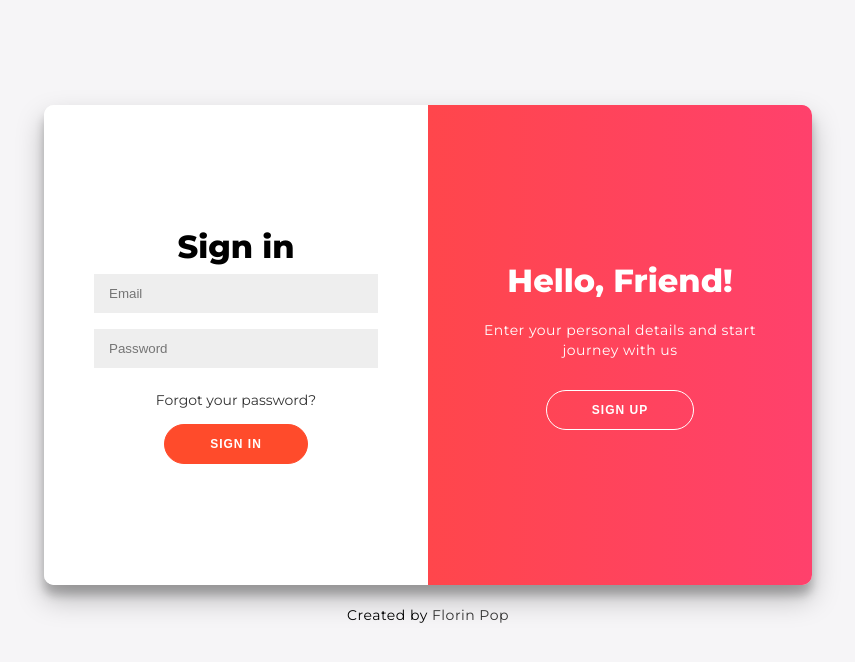
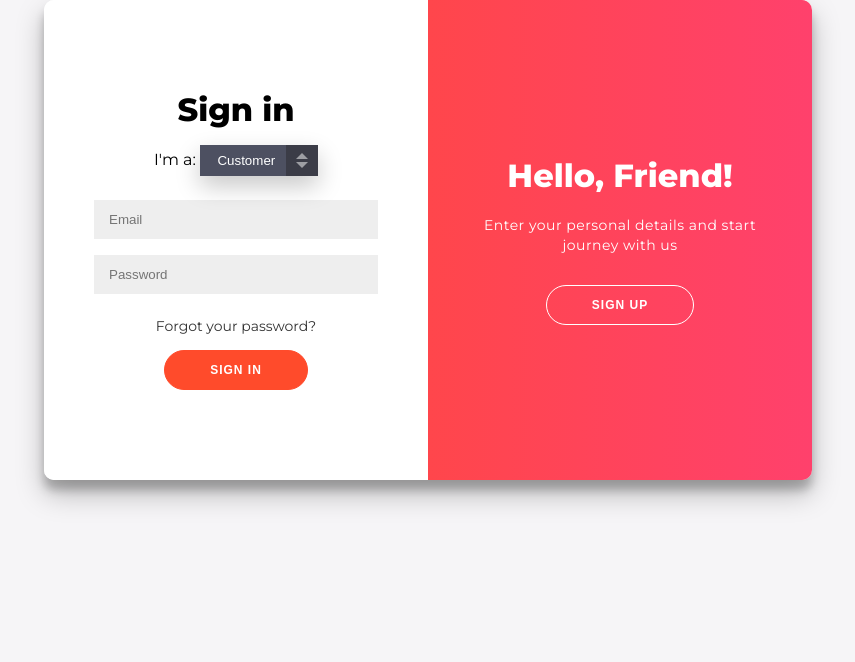
Before and after one commit to Itsanexpriment/Coupon-system---Frontend, a React (Create React App) app: page /login in a window 1280 px wide. Shown: the top 662 px of the page, without its empty margins (212-1067 px from the left). Built offline with nearby package versions, Linux system fonts and the light colour scheme.

Commit message:
Expanded login page

```diff
--- a/package.json
+++ b/package.json
@@ -7,6 +7,7 @@
     "@testing-library/jest-dom": "^5.16.5",
     "@testing-library/react": "^13.4.0",
     "@testing-library/user-event": "^13.5.0",
+    "axios": "^1.3.3",
     "react": "^18.2.0",
     "react-dom": "^18.2.0",
     "react-redux": "^8.0.5",
--- a/src/App.css
+++ b/src/App.css
@@ -1,38 +1,10 @@
-.App {
-  text-align: center;
+@import url('https://fonts.googleapis.com/css?family=Montserrat:400,800');
+
+body {
+	background: #f6f5f7;
+	display: flex;
+	justify-content: center;
+	align-items: center;
+	flex-direction: column;
+	font-family: 'Montserrat', sans-serif;
 }
-
-.App-logo {
-  height: 40vmin;
-  pointer-events: none;
-}
-
-@media (prefers-reduced-motion: no-preference) {
-  .App-logo {
-    animation: App-logo-spin infinite 20s linear;
-  }
-}
-
-.App-header {
-  background-color: #282c34;
-  min-height: 100vh;
-  display: flex;
-  flex-direction: column;
-  align-items: center;
-  justify-content: center;
-  font-size: calc(10px + 2vmin);
-  color: white;
-}
-
-.App-link {
-  color: #61dafb;
-}
-
-@keyframes App-logo-spin {
-  from {
-    transform: rotate(0deg);
-  }
-  to {
-    transform: rotate(360deg);
-  }
-}
--- a/src/index.css
+++ b/src/index.css
@@ -7,7 +7,6 @@ body {
   -moz-osx-font-smoothing: grayscale;
 }
 
-code {
-  font-family: source-code-pro, Menlo, Monaco, Consolas, 'Courier New',
-    monospace;
+* {
+	box-sizing: border-box;
 }
--- a/src/pages/login/Login.css
+++ b/src/pages/login/Login.css
@@ -1,21 +1,3 @@
-
-@import url('https://fonts.googleapis.com/css?family=Montserrat:400,800');
-
-* {
-	box-sizing: border-box;
-}
-
-body {
-	background: #f6f5f7;
-	display: flex;
-	justify-content: center;
-	align-items: center;
-	flex-direction: column;
-	font-family: 'Montserrat', sans-serif;
-	height: 100vh;
-	margin: -20px 0 50px;
-}
-
 h1 {
   font-weight: bold;
   margin: 0;
@@ -33,10 +15,6 @@ p {
   margin: 20px 0 30px;
 }
 
-span {
-	font-size: 12px;
-}
-
 a {
   color: #333;
   font-size: 14px;
@@ -44,7 +22,8 @@ a {
   margin: 15px 0;
 }
 
-button {
+.sign-in-btn,
+.sign-up-btn {
   border-radius: 20px;
   border: 1px solid #FF4B2B;
   background-color: #FF4B2B;
@@ -65,7 +44,7 @@ button:focus {
   outline: none;
 }
 
-button.ghost {
+button.sign-up-btn {
   background-color: transparent;
   border-color: #FFFFFF;
 }
@@ -92,8 +71,8 @@ input {
 .container {
   background-color: #fff;
   border-radius: 10px;
-  	box-shadow: 0 14px 28px rgba(0,0,0,0.25),
-			0 10px 10px rgba(0,0,0,0.22);
+  box-shadow: 0 14px 28px rgba(0, 0, 0, 0.25),
+    0 10px 10px rgba(0, 0, 0, 0.22);
   position: relative;
   overflow: hidden;
   width: 768px;
@@ -176,6 +155,55 @@ input {
   transform: translateX(0);
 }
 
-.credits {
-  text-align: center;
+.custom-select {
+  position: relative;
+  margin-top: 1rem;
+  margin-bottom: 1rem;
 }
+
+select {
+  box-shadow: 0 10px 25px rgba(0, 0, 0, 0.22);
+  padding: 0.5em 2em 0.5em 1em;
+  background: #4d5061;
+  color: white;
+  border: 0;
+}
+
+.custom-arrow {
+  position: absolute;
+  top: 0;
+  right: 0;
+  display: block;
+  background-color: #3b3c47;
+  height: 100%;
+  width: 2rem;
+  pointer-events: none;
+}
+
+.custom-arrow::before,
+.custom-arrow::after {
+  --size: 0.4em;
+
+  content: '';
+  position: absolute;
+
+  left: 50%;
+  top: 50%;
+  transform: translate(-50%, -50%);
+}
+
+.custom-arrow::before {
+  border-left: var(--size) solid transparent;
+  border-right: var(--size) solid transparent;
+  border-bottom: var(--size) solid rgba(255, 255, 255, 0.5);
+
+  top:35%;
+}
+
+.custom-arrow::after {
+  border-left: var(--size) solid transparent;
+  border-right: var(--size) solid transparent;
+  border-top: var(--size) solid rgba(255, 255, 255, 0.5);
+
+  top:65%;
+}
--- a/src/pages/login/Login.js
+++ b/src/pages/login/Login.js
@@ -1,21 +1,54 @@
+import axios from 'axios';
+import { useState, useRef } from 'react';
 import './Login.css'
 
 const Login = () => {
+
+  const [tokens, setTokens] = useState();
+
+  const emailRef = useRef(null);
+  const passwordRef = useRef(null);
+
   const handleLogin = (event) => {
     event.preventDefault();
-    console.log("Login button pressed");
+
+    const credentials = {
+      email: emailRef.current.value,
+      password: passwordRef.current.value
+    }
+
+    performLogin(credentials);
+  }
+
+  const performLogin = (credentials) => {
+    axios
+      .post("http://localhost:8080/api/login?type=customer", credentials)
+      .then(response => setTokens(response.data))
+      .catch(err => console.log(err.response.data));
+  }
+
+  const handleChangeUserType = (event) => {
+    event.preventDefault();
   }
 
   return (
     <>
       <div className="container" id="container">
         <div className="form-container sign-in-container">
-          <form action=''>
+          <form>
             <h1>Sign in</h1>
-            <input type="email" placeholder="Email" />
-            <input type="password" placeholder="Password" />
-            <a href="#">Forgot your password?</a>
-            <button type='submit' onClick={handleLogin}>Sign In</button>
+            <div className="custom-select">
+              <label htmlFor="select-menu">I'm a: </label>
+              <select>
+                <option value="">Customer</option>
+                <option value="">Company</option>
+              </select>
+              <span className="custom-arrow"></span>
+            </div>
+            <input type="email" ref={emailRef} placeholder="Email" />
+            <input type="password" ref={passwordRef} placeholder="Password" />
+            <a>Forgot your password?</a>
+            <button className="sign-in-btn" type='submit' onClick={handleLogin}>Sign In</button>
           </form>
         </div>
         <div className="overlay-container">
@@ -23,14 +56,11 @@ const Login = () => {
             <div className="overlay-panel overlay-right">
               <h1>Hello, Friend!</h1>
               <p>Enter your personal details and start journey with us</p>
-              <button className="ghost" id="signUp">Sign Up</button>
+              <button className="sign-up-btn" id="signUp">Sign Up</button>
             </div>
           </div>
         </div>
       </div>
-      <p className='credits'>
-          Created by <a target="_blank" href="https://florin-pop.com">Florin Pop</a>
-        </p>
     </>
   );
 }
```
Also changed, not shown: 1 other file (tests, documents, lock files or other folders). Lines whose indentation alone changed are shown as unchanged.
